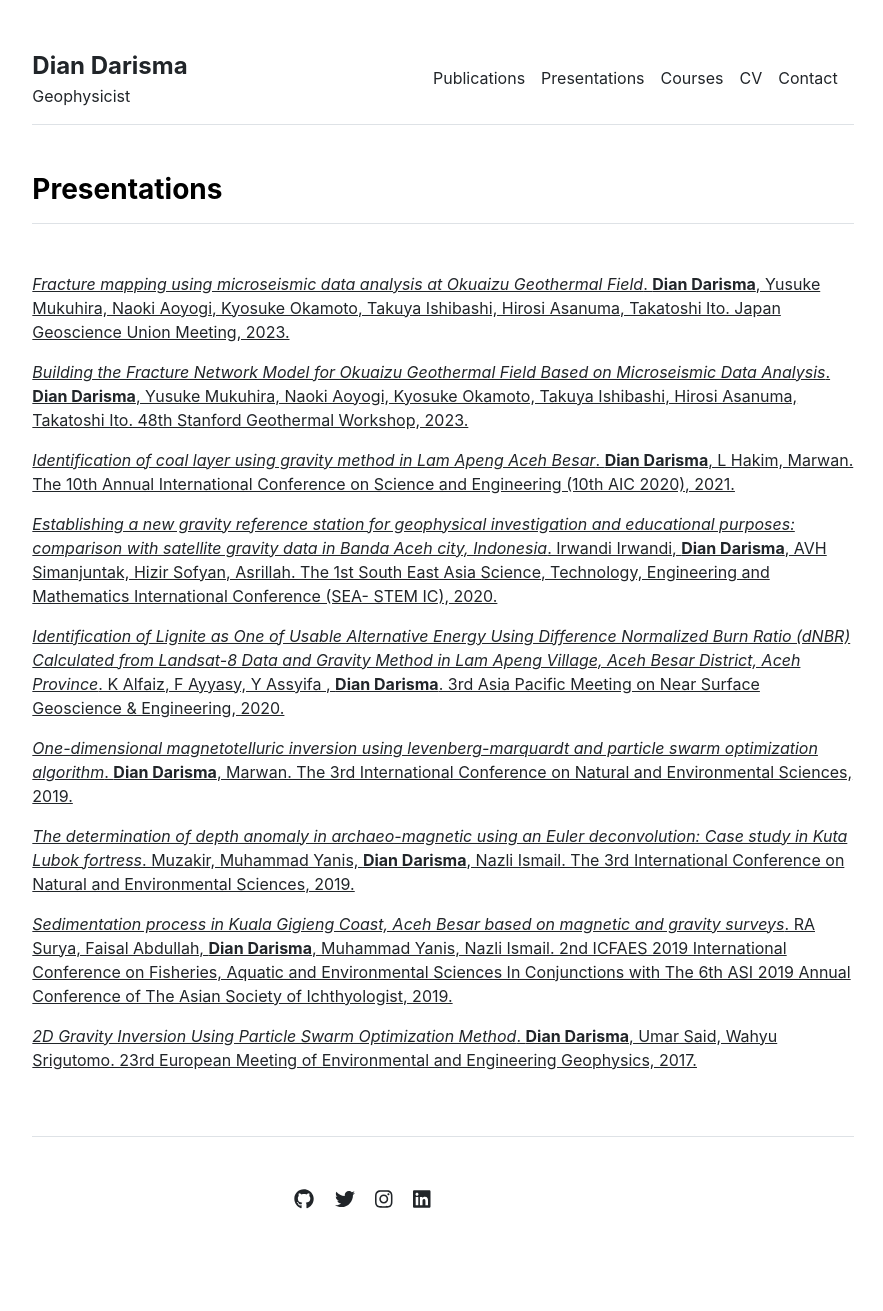
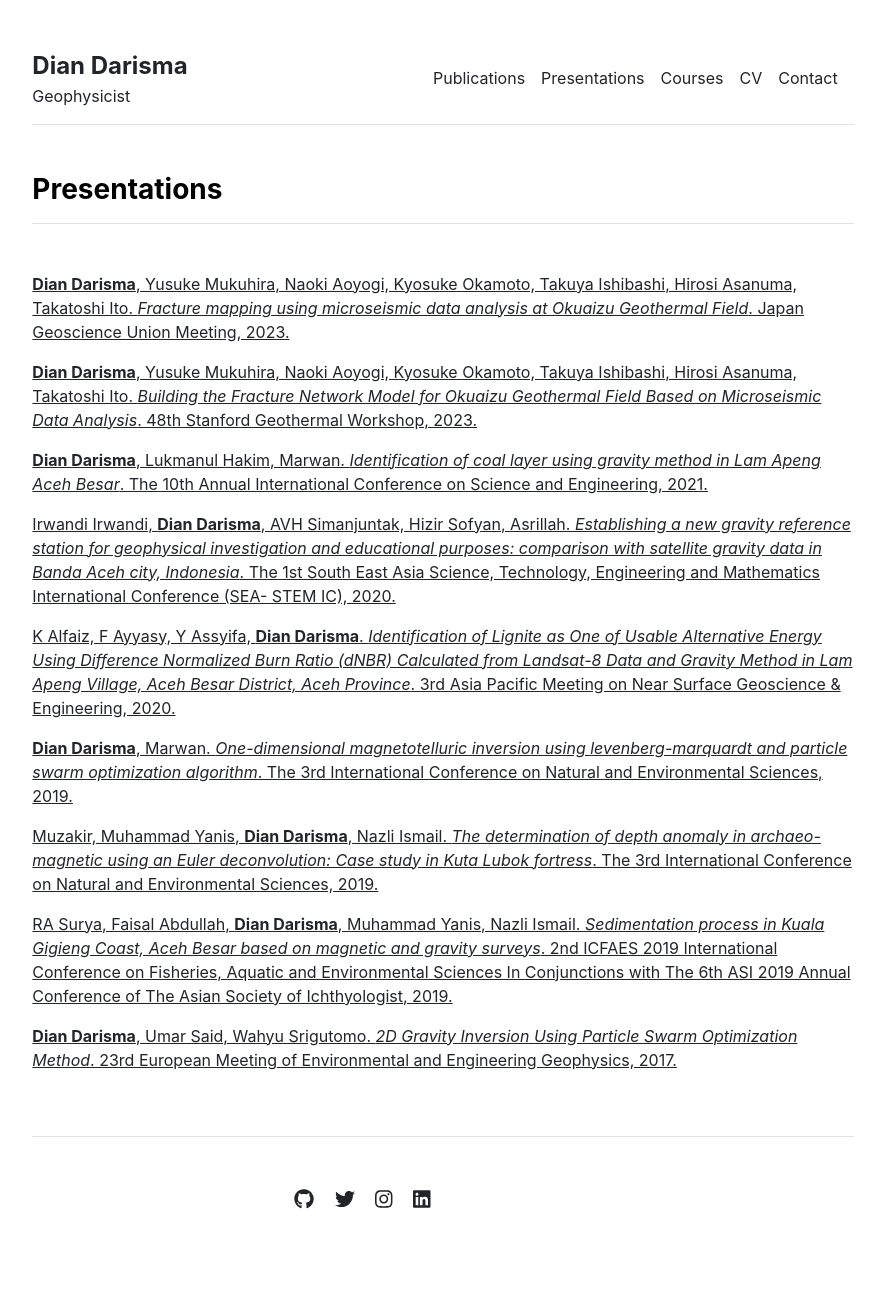
Before and after one commit to diandarisma/diandarisma.github.io, a Jekyll site: the page built from presentations.md, in a window 1280 px wide. Shown: the whole page, without its empty margins (197-1080 px from the left). Built offline with Jekyll 4.4.1, drawn with Linux system fonts in a browser that asks for light colours.

Commit message:
Update presentations.yml

```diff
--- a/_data/presentations.yml
+++ b/_data/presentations.yml
@@ -1,54 +1,45 @@
 index:
 - name: |
+    <strong>Dian Darisma</strong>, Yusuke Mukuhira, Naoki Aoyogi, Kyosuke Okamoto, Takuya Ishibashi, Hirosi Asanuma, Takatoshi Ito.
     <em>Fracture mapping using microseismic data analysis at Okuaizu Geothermal Field</em>.
+    Japan Geoscience Union Meeting, 2023.
+- name: |
     <strong>Dian Darisma</strong>, Yusuke Mukuhira, Naoki Aoyogi, Kyosuke Okamoto, Takuya Ishibashi, Hirosi Asanuma, Takatoshi Ito.
-    Japan Geoscience Union Meeting,
-    2023.
-- name: |
     <em>Building the Fracture Network Model for Okuaizu Geothermal Field Based on Microseismic Data Analysis</em>.
-    <strong>Dian Darisma</strong>, Yusuke Mukuhira, Naoki Aoyogi, Kyosuke Okamoto, Takuya Ishibashi, Hirosi Asanuma, Takatoshi Ito.
-    48th Stanford Geothermal Workshop,
-    2023.
+    48th Stanford Geothermal Workshop, 2023.
   url: 'https://pangea.stanford.edu/ERE/db/GeoConf/papers/SGW/2023/Darisma.pdf'
 - name: |
+    <strong>Dian Darisma</strong>, Lukmanul Hakim, Marwan.
     <em>Identification of coal layer using gravity method in Lam Apeng Aceh Besar</em>.
-    <strong>Dian Darisma</strong>, L Hakim, Marwan.
-    The 10th Annual International Conference on Science and Engineering (10th AIC 2020),
-    2021.
+    The 10th Annual International Conference on Science and Engineering, 2021.
   url: 'https://iopscience.iop.org/article/10.1088/1757-899X/1087/1/012071/meta'
 - name: |
+    Irwandi Irwandi, <strong>Dian Darisma</strong>, AVH Simanjuntak, Hizir Sofyan, Asrillah.
     <em>Establishing a new gravity reference station for geophysical investigation and educational purposes: comparison with satellite gravity data in Banda Aceh city, Indonesia</em>.
-    Irwandi Irwandi, <strong>Dian Darisma</strong>, AVH Simanjuntak, Hizir Sofyan, Asrillah.
-    The 1st South East Asia Science, Technology, Engineering and Mathematics International Conference (SEA- STEM IC),
-    2020.
+    The 1st South East Asia Science, Technology, Engineering and Mathematics International Conference (SEA- STEM IC), 2020.
   url: 'https://iopscience.iop.org/article/10.1088/1742-6596/1882/1/012137/meta'
 - name: |
+    K Alfaiz, F Ayyasy, Y Assyifa, <strong>Dian Darisma</strong>.
     <em>Identification of Lignite as One of Usable Alternative Energy Using Difference Normalized Burn Ratio (dNBR) Calculated from Landsat-8 Data and Gravity Method in Lam Apeng Village, Aceh Besar District, Aceh Province</em>.
-    K Alfaiz, F Ayyasy, Y Assyifa , <strong>Dian Darisma</strong>.
-    3rd Asia Pacific Meeting on Near Surface Geoscience & Engineering,
-    2020.
+    3rd Asia Pacific Meeting on Near Surface Geoscience & Engineering, 2020.
   url: 'https://www.earthdoc.org/content/papers/10.3997/2214-4609.202071107'
 - name: |
+    <strong>Dian Darisma</strong>, Marwan.
     <em>One-dimensional magnetotelluric inversion using levenberg-marquardt and particle swarm optimization algorithm</em>.
-    <strong>Dian Darisma</strong>, Marwan.
-    The 3rd International Conference on Natural and Environmental Sciences,
-    2019.
+    The 3rd International Conference on Natural and Environmental Sciences, 2019.
   url: 'https://iopscience.iop.org/article/10.1088/1755-1315/364/1/012035/meta'
 - name: |
+    Muzakir, Muhammad Yanis, <strong>Dian Darisma</strong>, Nazli Ismail.
     <em>The determination of depth anomaly in archaeo-magnetic using an Euler deconvolution: Case study in Kuta Lubok fortress</em>.
-    Muzakir, Muhammad Yanis, <strong>Dian Darisma</strong>, Nazli Ismail.
-    The 3rd International Conference on Natural and Environmental Sciences,
-    2019.
+    The 3rd International Conference on Natural and Environmental Sciences, 2019.
   url: 'https://iopscience.iop.org/article/10.1088/1755-1315/364/1/012034/meta'
 - name: |
+    RA Surya, Faisal Abdullah, <strong>Dian Darisma</strong>, Muhammad Yanis, Nazli Ismail.
     <em>Sedimentation process in Kuala Gigieng Coast, Aceh Besar based on magnetic and gravity surveys</em>.
-    RA Surya, Faisal Abdullah, <strong>Dian Darisma</strong>, Muhammad Yanis, Nazli Ismail.
-    2nd ICFAES 2019 International Conference on Fisheries, Aquatic and Environmental Sciences In Conjunctions with The 6th ASI 2019 Annual Conference of The Asian Society of Ichthyologist,
-    2019.
+    2nd ICFAES 2019 International Conference on Fisheries, Aquatic and Environmental Sciences In Conjunctions with The 6th ASI 2019 Annual Conference of The Asian Society of Ichthyologist, 2019.
   url: 'https://iopscience.iop.org/article/10.1088/1755-1315/364/1/012034/meta'
 - name: |
+    <strong>Dian Darisma</strong>, Umar Said, Wahyu Srigutomo.
     <em>2D Gravity Inversion Using Particle Swarm Optimization Method</em>.
-    <strong>Dian Darisma</strong>, Umar Said, Wahyu Srigutomo.
-    23rd European Meeting of Environmental and Engineering Geophysics,
-    2017.
+    23rd European Meeting of Environmental and Engineering Geophysics, 2017.
   url: 'https://www.earthdoc.org/content/papers/10.3997/2214-4609.201702117'
```
